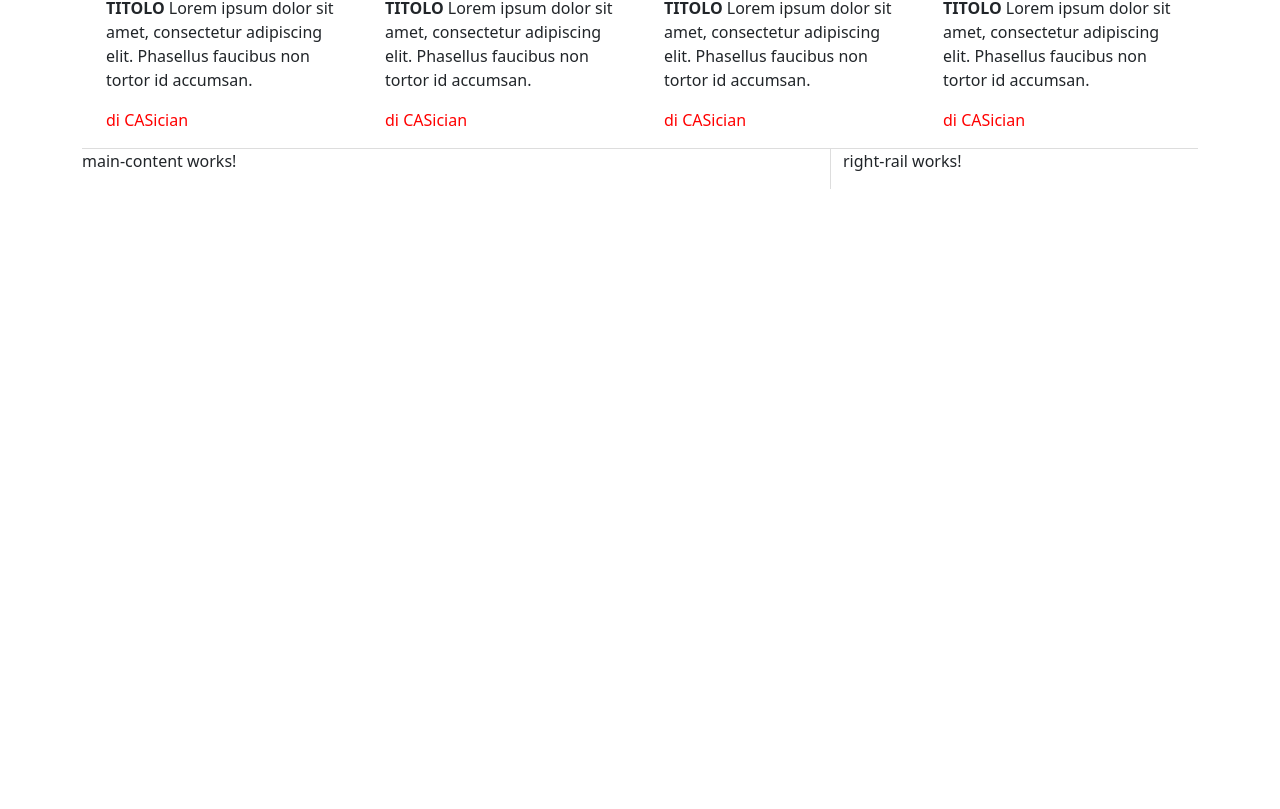
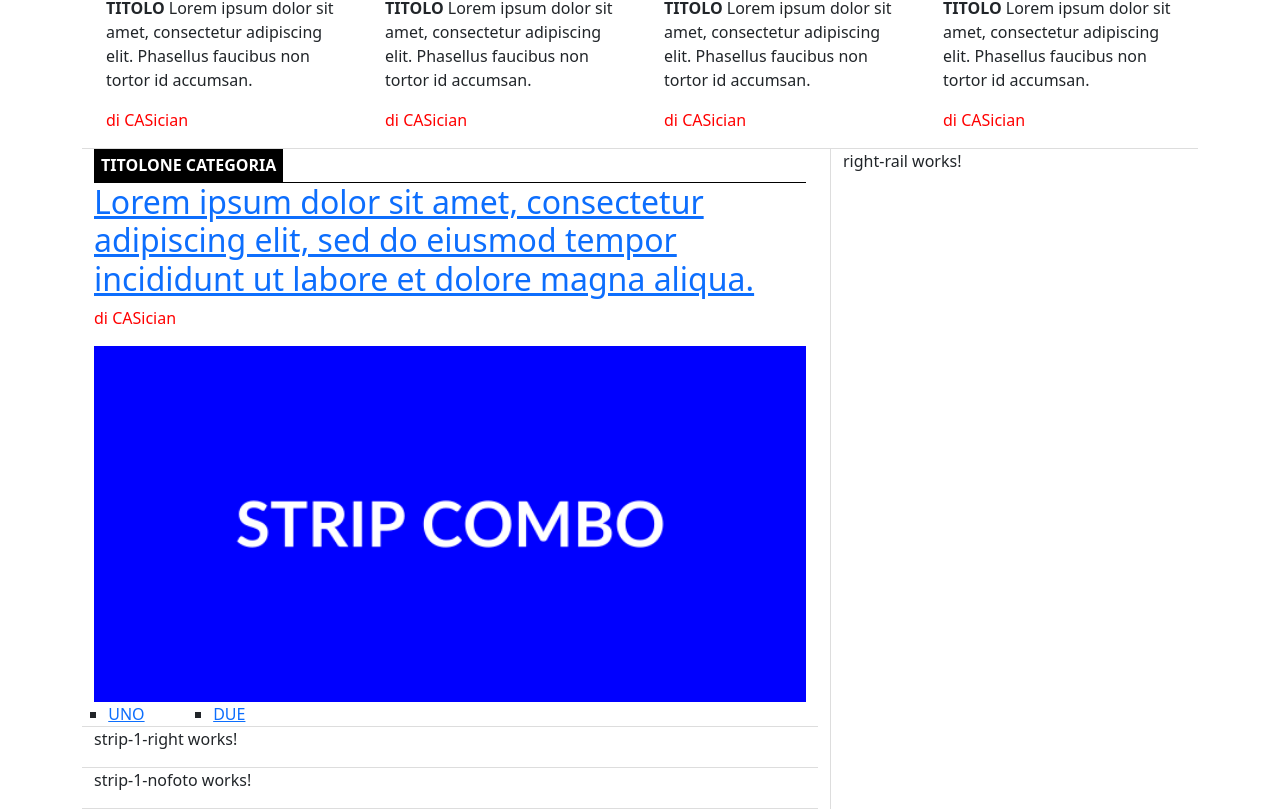
Before and after one commit to CASician/newspaper-ppm, an Angular app: page / in a window 1280 px wide. Shown: the part 332-1141 px from the top of the page. Before the commit the page ends 800 px from the top, so only its background shows below. Built offline with nearby package versions, Linux system fonts and the light colour scheme.

Commit message:
feat: add strip-combo

```diff
--- a/src/app/main-content/main-content.component.css
+++ b/src/app/main-content/main-content.component.css
@@ -0,0 +1,3 @@
+.row {
+    border-bottom: 1px solid #DDD;
+}
--- a/src/app/main-content/main-content.component.html
+++ b/src/app/main-content/main-content.component.html
@@ -1 +1,11 @@
-<p>main-content works!</p>
+<div class="container">
+    <div class="row">
+        <app-strip-combo></app-strip-combo>
+    </div>
+    <div class="row">
+        <app-strip-1-right></app-strip-1-right>
+    </div>
+    <div class="row">
+        <app-strip-1-nofoto></app-strip-1-nofoto>
+    </div>
+</div>
--- a/src/app/main-content/strips/strip-combo/strip-combo.component.css
+++ b/src/app/main-content/strips/strip-combo/strip-combo.component.css
@@ -0,0 +1,40 @@
+.title {
+    display: flex;                  /* Utilizza Flexbox */
+  }
+
+.testatabox.box {
+    display: flex;              /* Flexbox per centrare il testo */
+    justify-content: left;    /* Centra orizzontalmente */
+    align-items: center;
+    border-bottom: 1px solid black;
+    margin-bottom: 0;
+    padding: 0;
+}
+
+h3 {
+    font-size: medium;
+    font-weight: bold;
+    background-color: black;  /* Sfondo nero */
+    color: white;             /* Testo bianco */
+    padding: 1%;
+    margin: 0;
+}
+
+.firma {
+    color: red;
+}
+
+.sinistra {
+    padding: 0;
+}
+
+.horizontal-list {
+    display: flex;
+    list-style-type: square;
+    padding-left: 2%;
+    margin: 0;
+}
+
+.horizontal-list li {
+    margin-right: 10%; /* Spazio tra gli elementi */
+}
--- a/src/app/main-content/strips/strip-combo/strip-combo.component.html
+++ b/src/app/main-content/strips/strip-combo/strip-combo.component.html
@@ -1 +1,26 @@
-<p>strip-combo works!</p>
+<div class="container">
+    <div class="row title">
+        <div class="testatabox box sinistra">
+            <h3>TITOLONE CATEGORIA</h3>
+        </div>
+        <div class="sinistra">
+            <a href="#"><h2>Lorem ipsum dolor sit amet, consectetur adipiscing elit, sed do eiusmod tempor incididunt ut labore et dolore magna aliqua.</h2></a>
+        </div>
+    </div>
+    <div class="row firma">
+        <p class="sinistra">di CASician</p>
+    </div>
+    <div class="row img">
+        <img class="sinistra" src="../../../../assets/main-content-img/strip-combo.png"/>
+    </div>
+    <div class="row approfondimenti">
+        <ul class="horizontal-list">
+           <li>
+            <a href="#">UNO</a>
+           </li>
+           <li>
+            <a href="#">DUE</a>
+           </li>
+        </ul>
+    </div>
+</div>
```
Also changed, not shown: src/app/main-content/main-content.component.ts (+12 -1 lines), src/assets/main-content-img/strip-combo.png (added).
